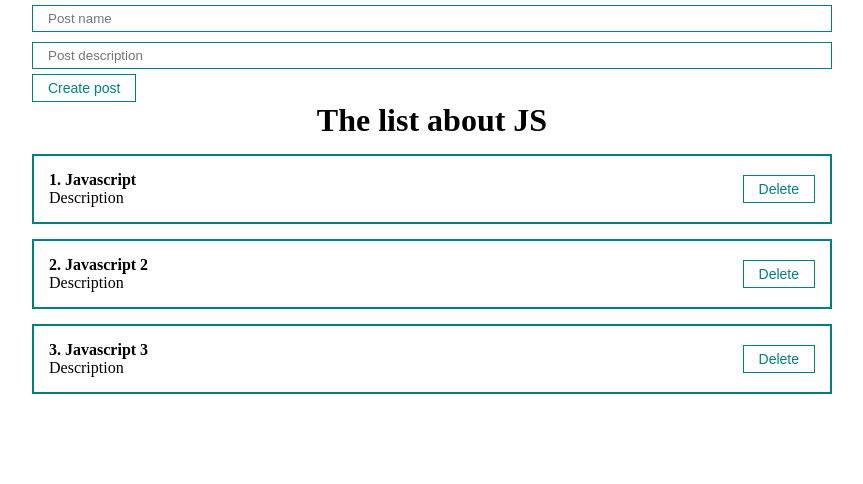
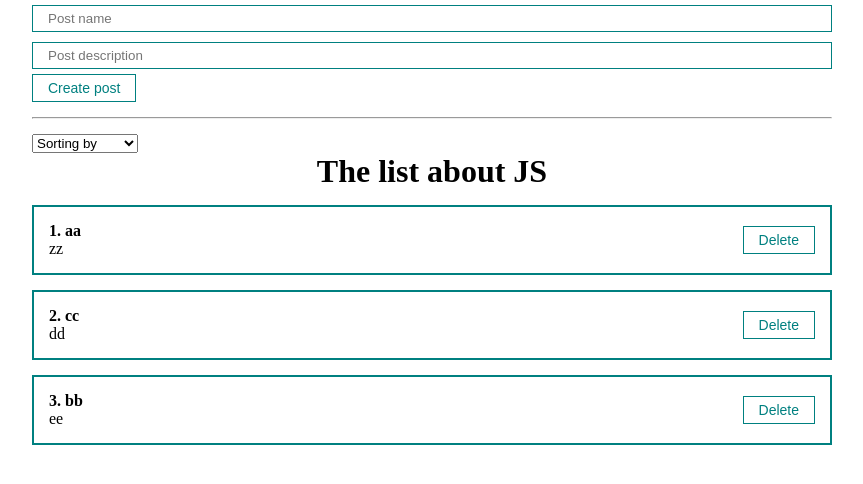
Before and after one commit to wowislive/react-fund-course, a React (Create React App) app: page / in a window 1280 px wide. Shown: the top 484 px of the page, without its empty margins (208-1071 px from the left). Built offline with nearby package versions, Linux system fonts and the light colour scheme.

Commit message:
Add MySelect.jsx

```diff
--- a/src/App.js
+++ b/src/App.js
@@ -6,17 +6,25 @@
 import PostList from "./components/PostList";
 import MyButton from "./components/UI/button/MyButton";
 import MyInput from "./components/UI/input/MyInput";
+import MySelect from "./components/UI/select/MySelect";
 import "./styles/App.css";
 
 function App() {
   const [posts, setPosts] = useState([
-    { id: 1, title: "Javascript", body: "Description" },
-    { id: 2, title: "Javascript 2", body: "Description" },
-    { id: 3, title: "Javascript 3", body: "Description" },
+    { id: 1, title: "aa", body: "zz" },
+    { id: 2, title: "cc", body: "dd" },
+    { id: 3, title: "bb", body: "ee" },
   ]);
+
+  const [selectedSort, setSelectedSort] = useState("");
 
   const createPost = (newPost) => {
     setPosts([...posts, newPost]);
+  };
+
+  const sortPosts = (sort) => {
+    setSelectedSort(sort);
+    setPosts([...posts].sort((a, b) => a[sort].localeCompare(b[sort])));
   };
 
   const removePost = (post) => {
@@ -26,6 +34,19 @@
   return (
     <div className="App">
       <PostForm create={createPost} />
+      <div>
+        <hr style={{ margin: "15px 0" }}></hr>
+        <MySelect
+          onChange={sortPosts}
+          value={selectedSort}
+          defaultValue="Sorting by"
+          options={[
+            { value: "title", name: "By name" },
+            { value: "body", name: "By description" },
+          ]}
+        />
+      </div>
+
       {posts.length ? (
         <PostList remove={removePost} posts={posts} title="The list about JS" />
       ) : (
--- /dev/null
+++ b/src/components/UI/select/MySelect.jsx
@@ -0,0 +1,18 @@
+import React from "react";
+
+const MySelect = ({ options, defaultValue, value, onChange }) => {
+  return (
+    <select value={value} onChange={(event) => onChange(event.target.value)}>
+      <option disabled value="">
+        {defaultValue}
+      </option>
+      {options.map((option) => (
+        <option key={option.value} value={option.value}>
+          {option.name}
+        </option>
+      ))}
+    </select>
+  );
+};
+
+export default MySelect;
```
